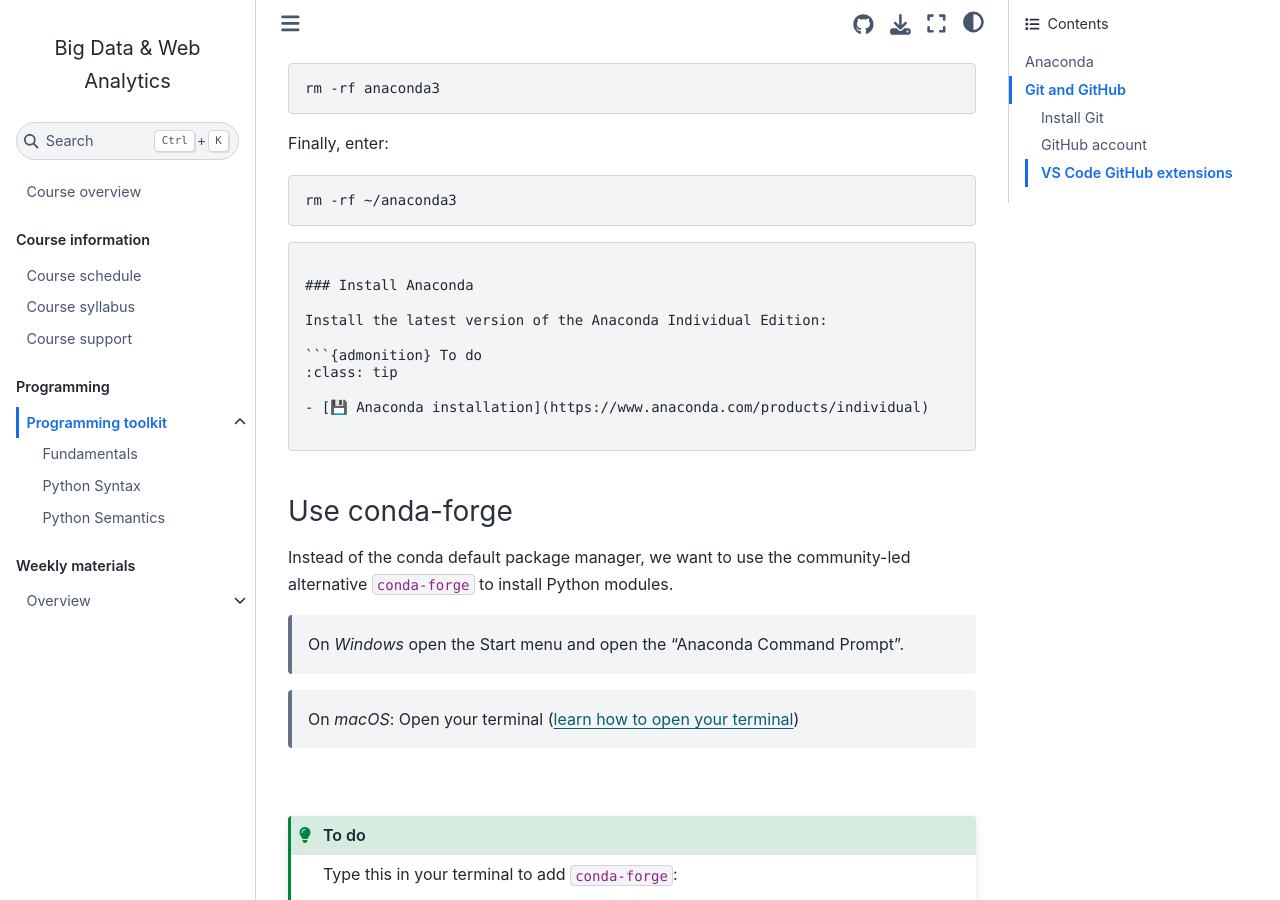
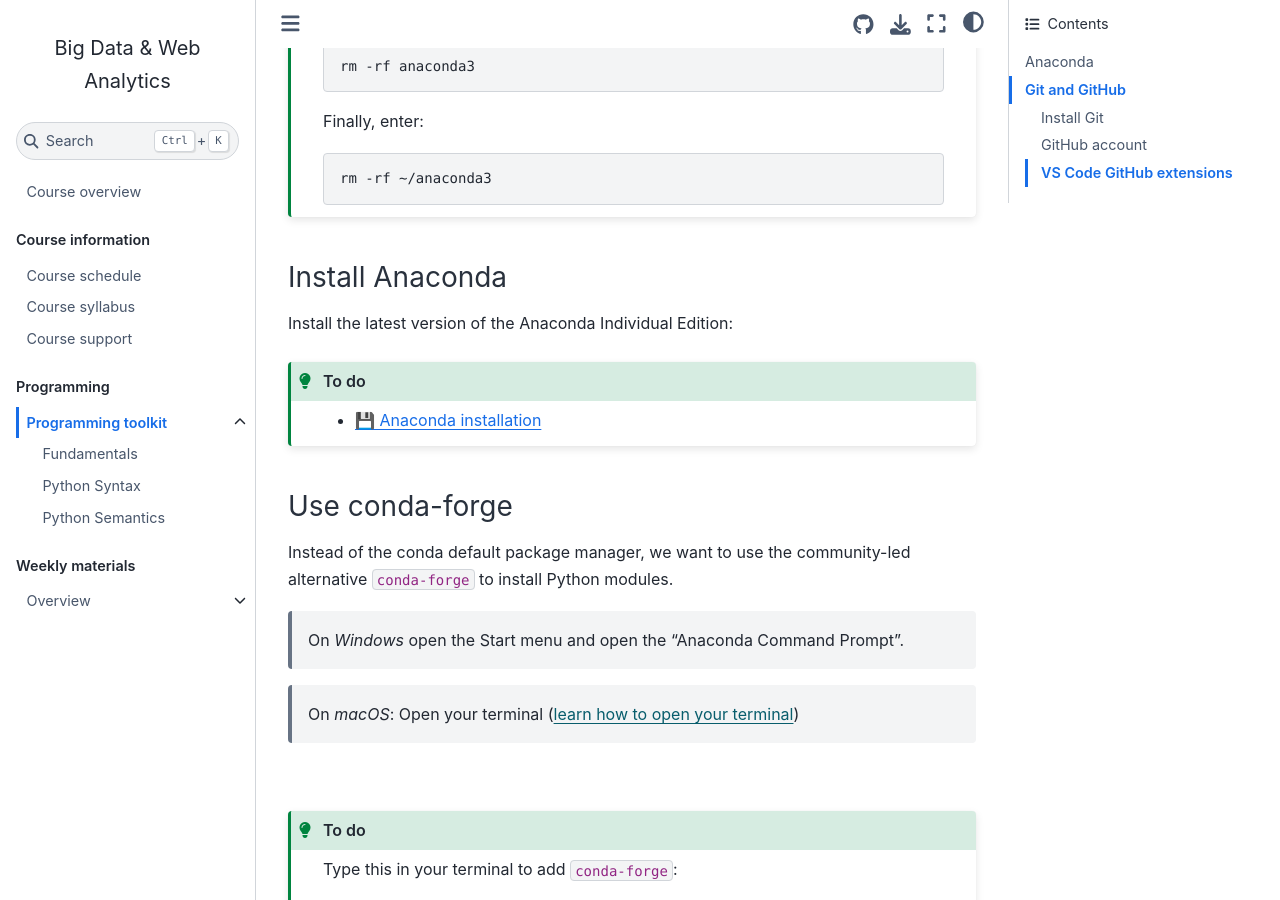
Before and after one commit to om2-ws22/website, a Jupyter Book: the page built from docs/programming-toolkit.md, in a window 1280 px wide and 900 px high, scrolled down 1406 px. Built offline with Jupyter Book 1.0.4 settings and Sphinx 7.4.7 and the Sphinx Book theme 1.1.4, drawn with Linux system fonts in a browser that asks for light colours; comment, search, counter and statistics services are not loaded.

Commit message:
Update programming-toolkit.md

`````diff
--- a/docs/programming-toolkit.md
+++ b/docs/programming-toolkit.md
@@ -40,7 +40,7 @@
 > Open your terminal ([learn how to open your terminal](https://support.apple.com/guide/terminal/open-or-quit-terminal-apd5265185d-f365-44cb-8b09-71a064a42125/mac))
 
 
-```{admonition} To do
+````{admonition} To do
 :class: tip
 
 Remove your entire Anaconda directory with `rm -rf`.
@@ -52,6 +52,7 @@
 ```bash
 rm -rf ~/opt/anaconda3
 ```
+
 Then this location:
 
 ```bash
@@ -64,7 +65,7 @@
 rm -rf ~/anaconda3
 ```
 
-```
+````
 
 ### Install Anaconda
 
`````
